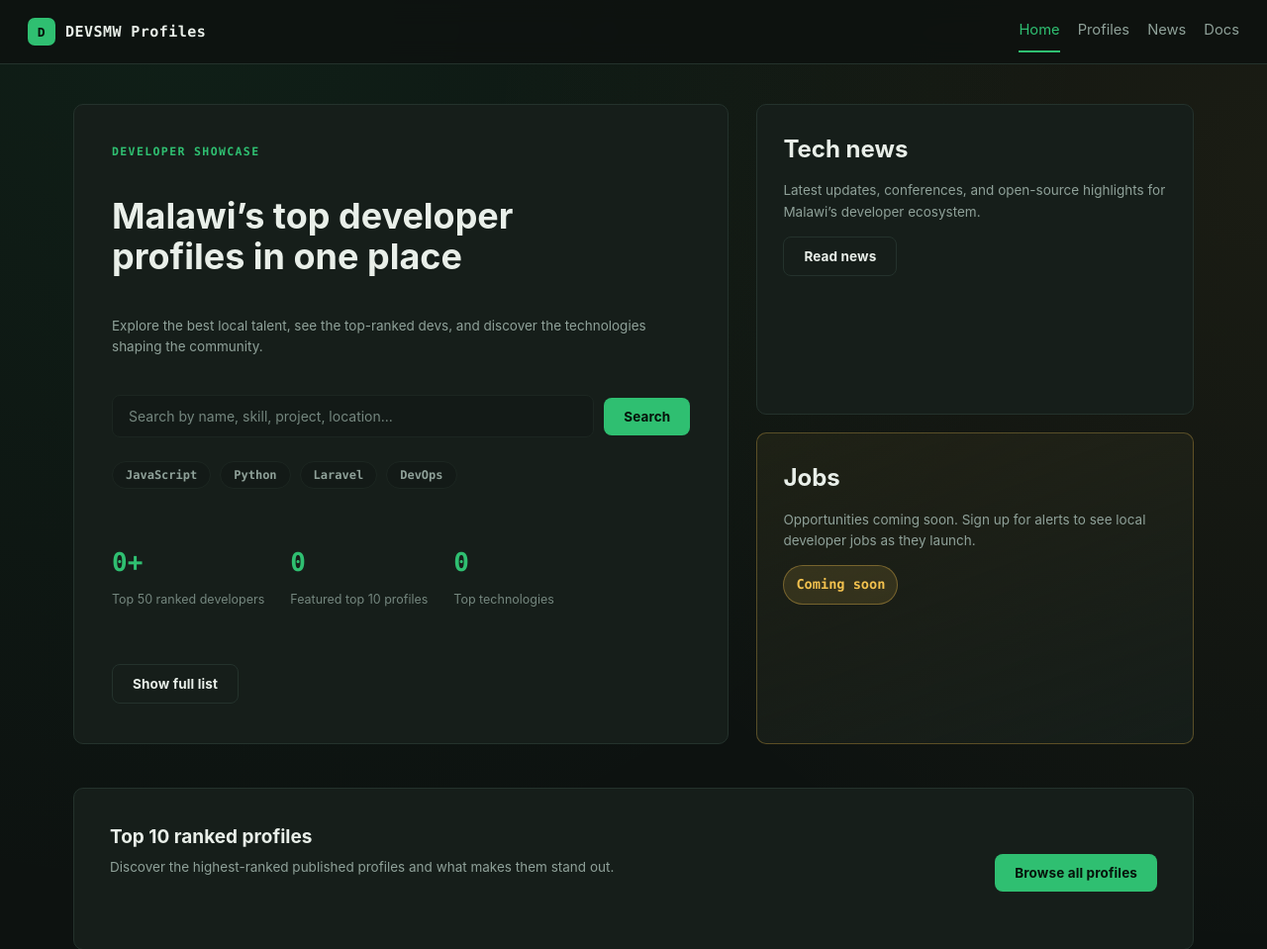
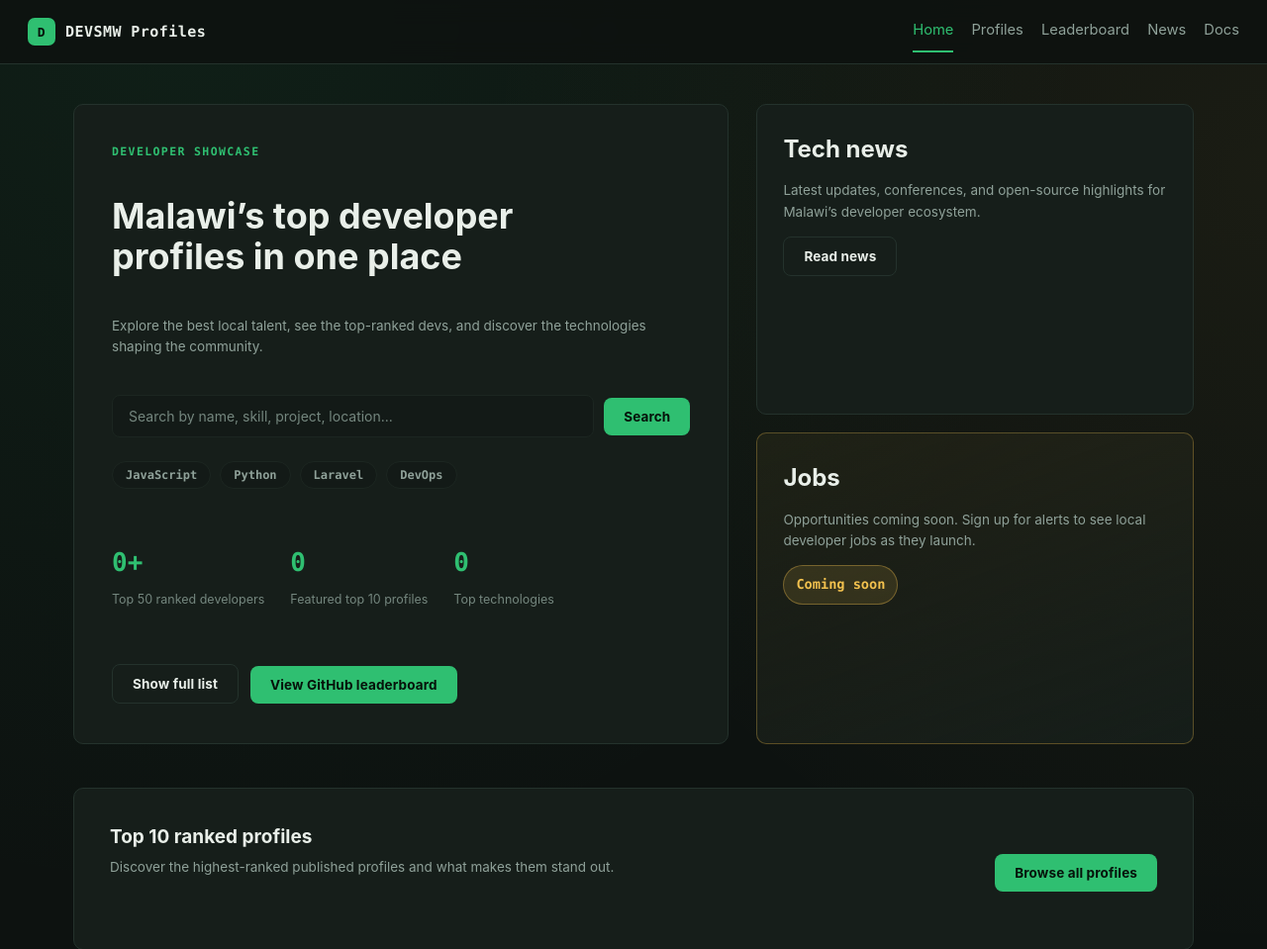
Before and after one commit to lawreay/DEVSMW, a PHP site: page / in a window 1280 px wide. Shown: the top 959 px of the page at 99% size. Run offline with PHP 8.4, Linux system fonts and the light colour scheme; data that the repository does not hold is empty.

Commit message:
Add leaderboard navigation to homepage

```diff
--- a/index.php
+++ b/index.php
@@ -88,6 +88,7 @@ foreach ($techData as $tech) {
     <nav>
         <a class="active" href="<?= e(site_url('index.php')) ?>">Home</a>
         <a href="<?= e(site_url('profiles.php')) ?>">Profiles</a>
+        <a href="<?= e(site_url('leaderboard.php')) ?>">Leaderboard</a>
         <a href="#news">News</a>
         <a href="<?= e(site_url('docs/project-goal.md')) ?>">Docs</a>
     </nav>
@@ -125,6 +126,7 @@ foreach ($techData as $tech) {
             </div>
             <div class="hero-actions">
                 <a class="button-link secondary" href="profiles.php">Show full list</a>
+                <a class="button-link" href="leaderboard.php">View GitHub leaderboard</a>
             </div>
         </div>
         <div class="hero-aside">
```
